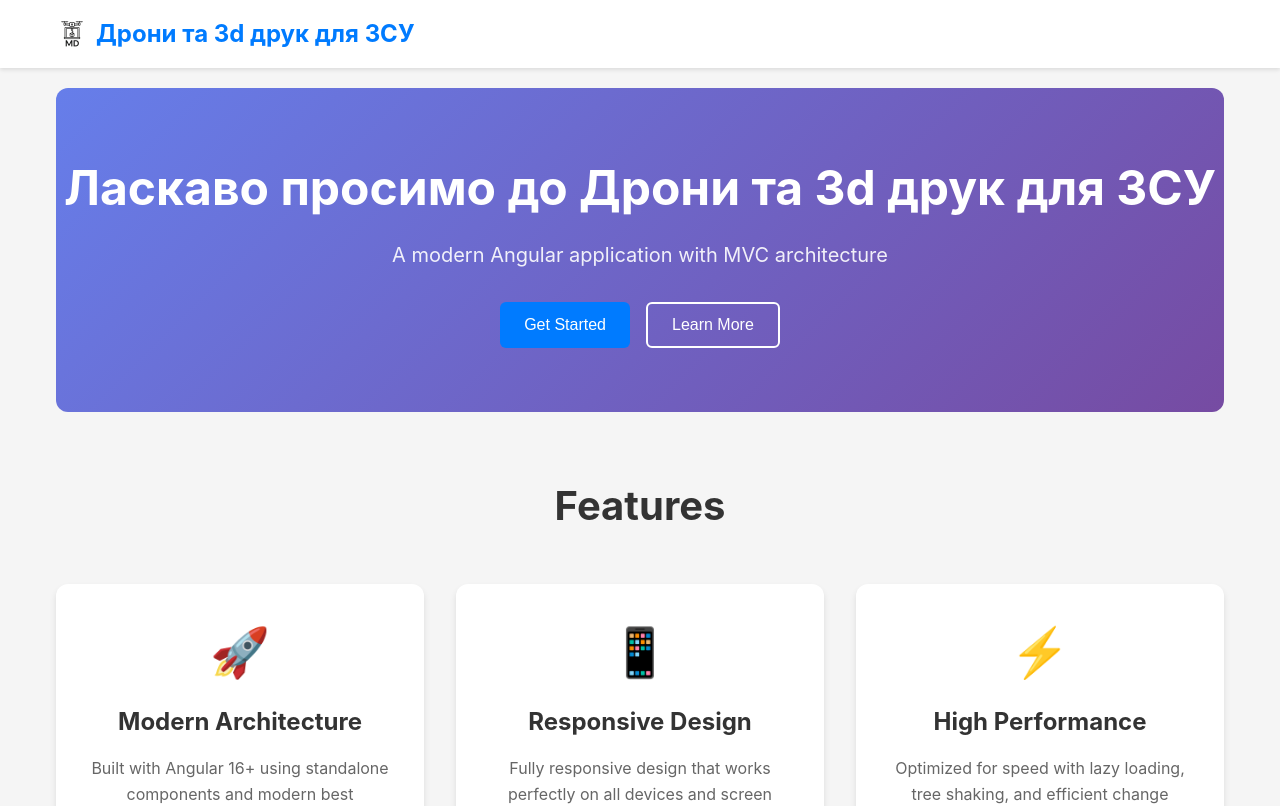
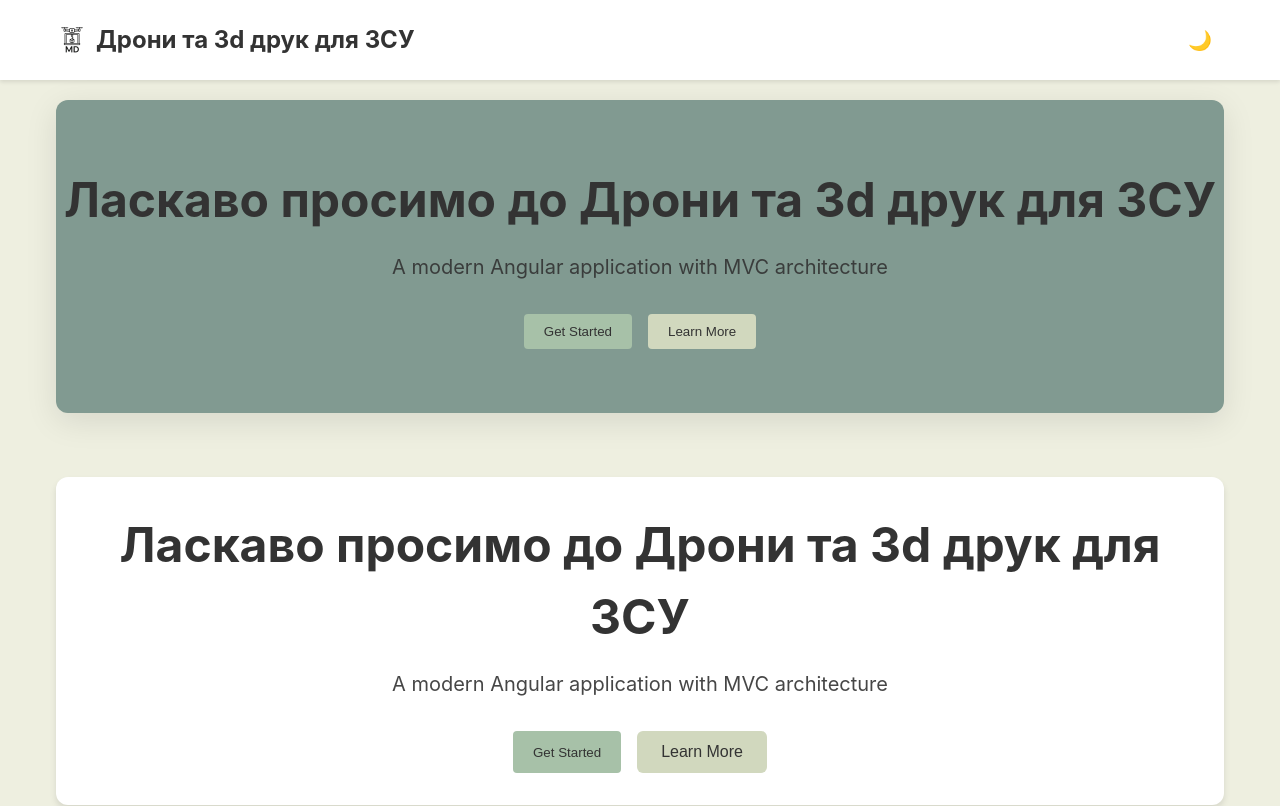
Before and after one commit to coffpiler/fundation, an Angular app: page /home in a window 1280 px wide. Shown: the top 806 px of the page. Built offline with nearby package versions, Linux system fonts and the light colour scheme.

Commit message:
feat: implement dark mode theme with CSS custom properties and toggle button

```diff
--- a/src/app/features/home/home.component.html
+++ b/src/app/features/home/home.component.html
@@ -1,6 +1,18 @@
 <div class="home-container">
   <div class="container">
     <div class="hero-section">
+      <h1 class="hero-title">Ласкаво просимо до Дрони та 3d друк для ЗСУ</h1>
+      <p class="hero-subtitle">
+        A modern Angular application with MVC architecture
+      </p>
+      <div class="hero-actions">
+        <button class="btn btn-primary">Get Started</button>
+        <button class="btn btn-secondary">Learn More</button>
+      </div>
+    </div>
+
+
+    <div class="feature-card">
       <h1 class="hero-title">Ласкаво просимо до Дрони та 3d друк для ЗСУ</h1>
       <p class="hero-subtitle">
         A modern Angular application with MVC architecture
--- a/src/app/features/home/home.component.scss
+++ b/src/app/features/home/home.component.scss
@@ -12,10 +12,11 @@
 .hero-section {
   @include text-center;
   padding: 4rem 0;
-  background: $bg-primary;
-  color: $white;
+  background: var(--bg-hero);
+  color: var(--text-hero);
   margin-bottom: 4rem;
   border-radius: $border-radius-lg;
+  box-shadow: 0 8px 32px rgba(0, 0, 0, 0.1);
 }
 
 .hero-title {
@@ -37,23 +38,11 @@
   flex-wrap: wrap;
 }
 
-.btn {
-  @include button-base;
-}
-
-.btn-primary {
-  @include button-primary;
-}
-
-.btn-secondary {
-  @include button-secondary;
-}
-
 .section-title {
   @include text-center;
   font-size: $font-size-xxxl;
   margin-bottom: 3rem;
-  color: $text-primary;
+  color: var(--text-primary);
 }
 
 .features-grid {
@@ -74,11 +63,11 @@
 .feature-title {
   font-size: $font-size-xl;
   margin-bottom: 1rem;
-  color: $text-primary;
+  color: var(--text-primary);
 }
 
 .feature-description {
-  color: $text-secondary;
+  color: var(--text-secondary);
   line-height: $line-height-lg;
 }
 
@@ -91,8 +80,4 @@
     flex-direction: column;
     align-items: center;
   }
-
-  .btn {
-    width: 200px;
-  }
 }
--- a/src/app/shared/components/footer/footer.component.scss
+++ b/src/app/shared/components/footer/footer.component.scss
@@ -2,9 +2,11 @@
 @use 'assets/styles/mixins' as *;
 
 .footer {
-  background-color: $bg-dark;
-  color: $white;
+  background-color: var(--bg-highlight);
+  color: var(--text-primary);
+  border-top: 1px solid var(--text-muted);
   margin-top: auto;
+  transition: all 0.3s ease;
 }
 
 .container {
@@ -22,12 +24,12 @@
 }
 
 .footer-link {
-  color: $text-light;
+  color: var(--text-secondary);
   text-decoration: none;
   transition: $transition-base;
 
   &:hover {
-    color: $white;
+    color: var(--text-primary);
   }
 }
 
--- a/src/app/shared/components/header/header.component.html
+++ b/src/app/shared/components/header/header.component.html
@@ -7,6 +7,9 @@
           <span class="brand-text">Дрони та 3d друк для ЗСУ</span>
         </a>
       </div>
+      <button class="theme-toggle" (click)="toggleTheme()" [attr.aria-label]="(isDarkTheme$ | async) ? 'Switch to light mode' : 'Switch to dark mode'">
+        <span class="theme-icon">{{ (isDarkTheme$ | async) ? '☀️' : '🌙' }}</span>
+      </button>
     </nav>
   </div>
 </header>
--- a/src/app/shared/components/header/header.component.scss
+++ b/src/app/shared/components/header/header.component.scss
@@ -2,11 +2,12 @@
 @use 'assets/styles/mixins' as *;
 
 .header {
-  background-color: $white;
+  background-color: var(--bg-highlight);
   box-shadow: $box-shadow-sm;
   position: sticky;
   top: 0;
   z-index: 1000;
+  transition: all 0.3s ease;
 }
 
 .container {
@@ -15,7 +16,9 @@
 
 .navbar {
   padding: 1rem 0;
-  text-align: center;
+  display: flex;
+  justify-content: space-between;
+  align-items: center;
 }
 
 .navbar-brand .brand-link {
@@ -24,12 +27,12 @@
   gap: 0.5rem;
   font-size: $font-size-xl;
   font-weight: bold;
-  color: $primary-color;
+  color: var(--text-primary);
   text-decoration: none;
   transition: $transition-base;
 
   &:hover {
-    color: $primary-hover;
+    opacity: 0.8;
   }
 
   .logo {
@@ -42,3 +45,31 @@
     font-weight: bold;
   }
 }
+
+.theme-toggle {
+  background: var(--bg-highlight);
+  border: none;
+  border-radius: 50%;
+  width: 48px;
+  height: 48px;
+  display: flex;
+  align-items: center;
+  justify-content: center;
+  cursor: pointer;
+  transition: all 0.3s ease;
+  font-size: 1.2rem;
+
+  &:hover {
+    background: var(--bg-primary-btn);
+    transform: scale(1.05);
+    box-shadow: 0 4px 12px rgba(0, 0, 0, 0.15);
+  }
+
+  .theme-icon {
+    transition: transform 0.3s ease;
+  }
+
+  &:active .theme-icon {
+    transform: rotate(180deg);
+  }
+}
--- a/src/app/shared/components/header/header.component.ts
+++ b/src/app/shared/components/header/header.component.ts
@@ -1,6 +1,8 @@
 import { Component } from '@angular/core';
 import { CommonModule } from '@angular/common';
 import { RouterModule } from '@angular/router';
+import { Observable } from 'rxjs';
+import { ThemeService } from '../../services/theme.service';
 
 @Component({
   selector: 'app-header',
@@ -9,4 +11,14 @@ import { RouterModule } from '@angular/router';
   styleUrls: ['./header.component.scss'],
   templateUrl: './header.component.html'
 })
-export class HeaderComponent {}
+export class HeaderComponent {
+  isDarkTheme$: Observable<boolean>;
+
+  constructor(private themeService: ThemeService) {
+    this.isDarkTheme$ = this.themeService.isDarkTheme$;
+  }
+
+  toggleTheme(): void {
+    this.themeService.toggleTheme();
+  }
+}
--- /dev/null
+++ b/src/app/shared/services/theme.service.ts
@@ -0,0 +1,42 @@
+import { Injectable } from '@angular/core';
+import { BehaviorSubject } from 'rxjs';
+
+@Injectable({
+  providedIn: 'root'
+})
+export class ThemeService {
+  private isDarkTheme = new BehaviorSubject<boolean>(false);
+  public isDarkTheme$ = this.isDarkTheme.asObservable();
+
+  constructor() {
+    // Check for saved theme preference or default to light mode
+    const savedTheme = localStorage.getItem('theme');
+    const prefersDark = window.matchMedia('(prefers-color-scheme: dark)').matches;
+
+    if (savedTheme) {
+      this.setTheme(savedTheme === 'dark');
+    } else if (prefersDark) {
+      this.setTheme(true);
+    }
+  }
+
+  toggleTheme(): void {
+    this.setTheme(!this.isDarkTheme.value);
+  }
+
+  setTheme(isDark: boolean): void {
+    this.isDarkTheme.next(isDark);
+
+    if (isDark) {
+      document.documentElement.setAttribute('data-theme', 'dark');
+      localStorage.setItem('theme', 'dark');
+    } else {
+      document.documentElement.removeAttribute('data-theme');
+      localStorage.setItem('theme', 'light');
+    }
+  }
+
+  getCurrentTheme(): boolean {
+    return this.isDarkTheme.value;
+  }
+}
--- a/src/assets/styles/_mixins.scss
+++ b/src/assets/styles/_mixins.scss
@@ -15,38 +15,47 @@
 
 @mixin button-primary {
   @include button-base;
-  background-color: $primary-color;
-  color: $white;
+  background-color: var(--bg-primary-btn);
+  color: var(--text-hero);
 
   &:hover {
-    background-color: $primary-hover;
+    opacity: 0.8;
     transform: translateY(-2px);
   }
 }
 
 @mixin button-secondary {
   @include button-base;
-  background-color: transparent;
-  color: $white;
-  border: 2px solid $white;
+  background-color: var(--bg-secondary-btn);
+  color: var(--text-primary);
+  border: none;
 
   &:hover {
-    background-color: $white;
-    color: $primary-color;
+    opacity: 0.8;
+    transform: translateY(-2px);
   }
 }
 
 // Card Mixins
 @mixin card {
-  background: $white;
+  background: var(--bg-highlight);
+  color: var(--text-primary);
   padding: 2rem;
   border-radius: $border-radius-lg;
   box-shadow: $box-shadow;
-  transition: transform 0.3s ease, box-shadow 0.3s ease;
+  transition: all 0.3s ease;
 
   &:hover {
     transform: translateY(-5px);
     box-shadow: $box-shadow-lg;
+  }
+
+  .btn-secondary {
+    background-color: red;
+  }
+
+  .btn-secondary {
+    @include button-secondary;
   }
 }
 
--- a/src/assets/styles/_variables.scss
+++ b/src/assets/styles/_variables.scss
@@ -1,11 +1,31 @@
-// Color Variables
-$primary-color: #007bff;
-$primary-hover: #0056b3;
-$secondary-color: #6c757d;
-$success-color: #28a745;
-$danger-color: #dc3545;
-$warning-color: #ffc107;
-$info-color: #17a2b8;
+// Theme Colors - CSS Custom Properties will be set in global styles
+// Light Theme Palette
+$light-bg-main: #EEEFE0;
+$light-bg-highlight: #FFFFFF;
+$light-bg-primary-btn: #A7C1A8;
+$light-bg-secondary-btn: #D1D8BE;
+$light-hero-bg: #819A91;
+
+// Text Colors
+$light-text-primary: #333;
+$light-text-secondary: #666;
+$light-text-muted: #999;
+$light-text-light: #eeefe1;
+$light-text-highlight: #333;
+
+// Dark Theme Palette
+$dark-bg-main: #1E201E;
+$dark-bg-highlight:#3C3D37;
+$dark-bg-primary-btn: #ECDFCC;
+$dark-bg-secondary-btn: #4B5945;
+$dark-hero-bg:  #697565;
+
+// Text Colors
+$dark-text-primary: #ECDFCC;
+$dark-text-secondary: #ccc;
+$dark-text-muted: #999;
+$dark-text-light: #666;
+$dark-text-highlight: #1E201E;
 
 // Neutral Colors
 $white: #ffffff;
@@ -25,11 +45,6 @@ $text-primary: #333;
 $text-secondary: #666;
 $text-muted: #999;
 $text-light: #ccc;
-
-// Background Colors
-$bg-primary: linear-gradient(135deg, #667eea 0%, #764ba2 100%);
-$bg-light: #f8f9fa;
-$bg-dark: #333;
 
 // Spacing
 $spacer: 1rem;
--- a/src/styles.scss
+++ b/src/styles.scss
@@ -1,6 +1,35 @@
 /* Global Styles */
 @use 'assets/styles/variables' as *;
 @use 'assets/styles/mixins' as *;
+
+/* Theme Variables */
+:root {
+  /* Light Theme (default) */
+  --bg-main: #{$light-bg-main};
+  --bg-highlight: #{$light-bg-highlight};
+  --bg-primary-btn: #{$light-bg-primary-btn};
+  --bg-secondary-btn: #{$light-bg-secondary-btn};
+  --bg-hero: #{$light-hero-bg};
+  --text-hero: #{$light-text-highlight};
+  --text-primary: #{$light-text-primary};
+  --text-secondary: #{$light-text-secondary};
+  --text-muted: #{$light-text-muted};
+  --text-light: #{$light-text-light};
+}
+
+[data-theme="dark"] {
+  /* Dark Theme */
+  --bg-main: #{$dark-bg-main};
+  --bg-highlight: #{$dark-bg-highlight};
+  --bg-primary-btn: #{$dark-bg-primary-btn};
+  --bg-secondary-btn: #{$dark-bg-secondary-btn};
+  --bg-hero: #{$dark-hero-bg};
+  --text-hero: #{$dark-text-highlight};
+  --text-primary: #{$dark-text-primary};
+  --text-secondary: #{$dark-text-secondary};
+  --text-muted: #{$dark-text-muted};
+  --text-light: #{$dark-text-light};
+}
 
 /* Reset and Base Styles */
 * {
@@ -16,12 +45,11 @@ html {
 
 body {
   font-family: -apple-system, BlinkMacSystemFont, 'Segoe UI', Roboto, Oxygen, Ubuntu, Cantarell, sans-serif;
-  color: $text-primary;
-  background-color: $bg-light;
+  color: var(--text-primary);
+  background-color: var(--bg-main);
   -webkit-font-smoothing: antialiased;
   -moz-osx-font-smoothing: grayscale;
-  color: #333;
-  background-color: #f5f5f5;
+  transition: background-color 0.3s ease, color 0.3s ease;
 }
 
 .container {
@@ -33,15 +61,27 @@ body {
 .btn {
   display: inline-block;
   padding: 10px 20px;
-  background-color: #007bff;
-  color: white;
+  background-color: var(--bg-primary-btn);
+  color: var(--text-primary);
   text-decoration: none;
   border-radius: 4px;
   border: none;
   cursor: pointer;
-  transition: background-color 0.3s ease;
+  transition: all 0.3s ease;
+  font-weight: 500;
 
   &:hover {
-    background-color: #0056b3;
+    opacity: 0.8;
+    transform: translateY(-1px);
+  }
+
+  &.btn-primary {
+    background-color: var(--bg-primary-btn);
+    color: var(--text-hero);
+  }
+
+  &.btn-secondary {
+    background-color: var(--bg-secondary-btn);
+    color: var(--text-primary);
   }
 }
```
